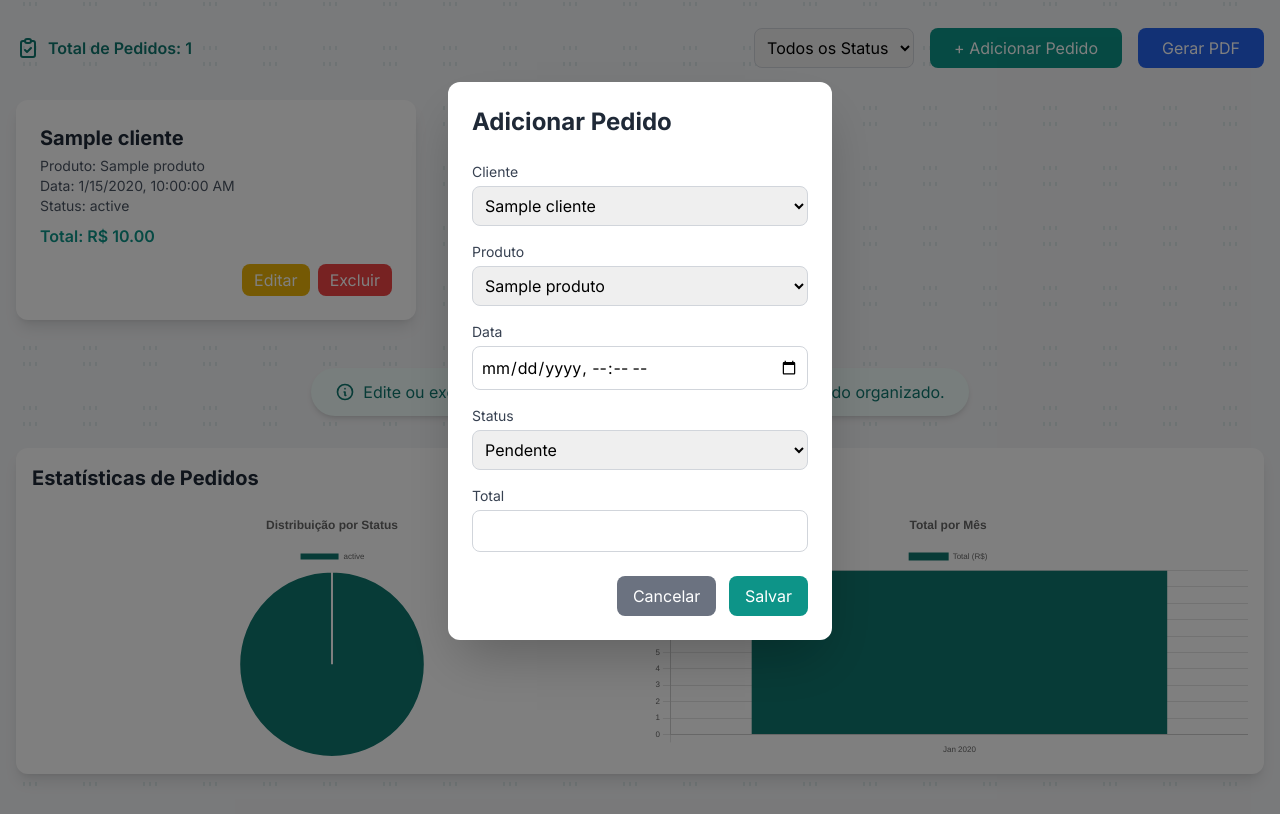
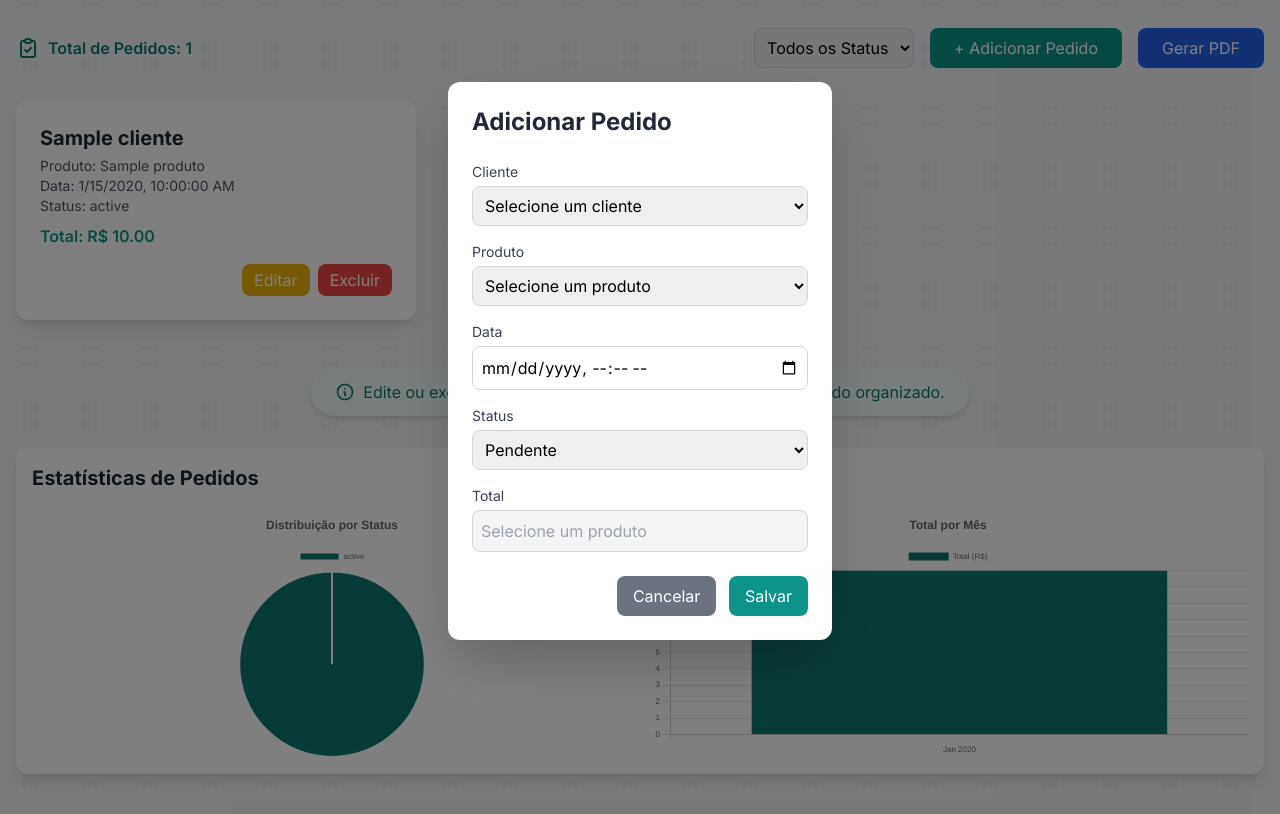
Before and after one commit to Yann-Uchoa5/versionamento-fastapi, a FastAPI app: page /listaPedidos in a window 1280 px wide, after a click on "+ Adicionar Pedido". Shown: the part 208-1022 px from the top of the page. Run offline with FastAPI, Linux system fonts and the light colour scheme; tables that the repository leaves empty hold one stand-in row (values such as "Sample post"); data that the repository does not hold is empty; parts of the project's set-up code (start-up, migrations or seed data) failed here and were passed over; some libraries are stand-ins or nearby versions.

Commit message:
up no valor total

```diff
--- a/app/templates/pedidos.html
+++ b/app/templates/pedidos.html
@@ -137,11 +137,15 @@
       <form id="form-add">
         <div class="mb-4">
           <label class="block text-sm font-medium text-gray-700">Cliente</label>
-          <select id="cliente_id" name="cliente_id" class="mt-1 p-2 border border-gray-300 w-full rounded-lg focus:ring-teal-500 focus:border-teal-500" required></select>
+          <select id="cliente_id" name="cliente_id" class="mt-1 p-2 border border-gray-300 w-full rounded-lg focus:ring-teal-500 focus:border-teal-500" required>
+            <option value="">Selecione um cliente</option>
+          </select>
         </div>
         <div class="mb-4">
           <label class="block text-sm font-medium text-gray-700">Produto</label>
-          <select id="produto_id" name="produto_id" class="mt-1 p-2 border border-gray-300 w-full rounded-lg focus:ring-teal-500 focus:border-teal-500" required></select>
+          <select id="produto_id" name="produto_id" class="mt-1 p-2 border border-gray-300 w-full rounded-lg focus:ring-teal-500 focus:border-teal-500" required>
+            <option value="">Selecione um produto</option>
+          </select>
         </div>
         <div class="mb-4">
           <label class="block text-sm font-medium text-gray-700">Data</label>
@@ -153,13 +157,11 @@
             <option value="Pendente">Pendente</option>
             <option value="Concluído">Concluído</option>
             <option value="Entregue">Entregue</option>
-
-
           </select>
         </div>
         <div class="mb-6">
           <label class="block text-sm font-medium text-gray-700">Total</label>
-          <input type="number" id="total" name="total" class="mt-1 p-2 border border-gray-300 w-full rounded-lg focus:ring-teal-500 focus:border-teal-500" step="0.01" required>
+          <input type="number" id="total" name="total" class="mt-1 p-2 border border-gray-300 w-full rounded-lg bg-gray-100" step="0.01" readonly placeholder="Selecione um produto">
         </div>
         <div class="text-right space-x-2">
           <button type="button" onclick="fecharModal('addModal')" class="bg-gray-500 text-white px-4 py-2 rounded-lg hover:bg-gray-600 transition duration-200">Cancelar</button>
@@ -273,10 +275,14 @@
     // Função para carregar opções de produtos e clientes
     async function loadSelectOptions() {
       try {
+        // Carregar produtos
         const produtosResponse = await fetch(produtosUrl);
+        if (!produtosResponse.ok) throw new Error("Erro ao carregar produtos");
         const produtosData = await produtosResponse.json();
         const produtosSelectAdd = document.getElementById("produto_id");
         const produtosSelectEdit = document.getElementById("edit-produto_id");
+        produtosSelectAdd.innerHTML = '<option value="">Selecione um produto</option>';
+        produtosSelectEdit.innerHTML = '<option value="">Selecione um produto</option>';
         produtosData.forEach(produto => {
           const optionAdd = document.createElement("option");
           optionAdd.value = produto.id;
@@ -285,10 +291,14 @@
           produtosSelectEdit.appendChild(optionAdd.cloneNode(true));
         });
 
+        // Carregar clientes
         const clientesResponse = await fetch(clientesUrl);
+        if (!clientesResponse.ok) throw new Error("Erro ao carregar clientes");
         const clientesData = await clientesResponse.json();
         const clientesSelectAdd = document.getElementById("cliente_id");
         const clientesSelectEdit = document.getElementById("edit-cliente_id");
+        clientesSelectAdd.innerHTML = '<option value="">Selecione um cliente</option>';
+        clientesSelectEdit.innerHTML = '<option value="">Selecione um cliente</option>';
         clientesData.forEach(cliente => {
           const optionAdd = document.createElement("option");
           optionAdd.value = cliente.id;
@@ -304,8 +314,36 @@
         }
       } catch (error) {
         console.error("Erro ao carregar produtos e clientes:", error);
+        alert("Erro ao carregar clientes ou produtos. Verifique a API.");
       }
     }
+
+    // Função para buscar o preço do produto
+    async function fetchProdutoPreco(produtoId) {
+      try {
+        const response = await fetch(`${produtosUrl}/${produtoId}`);
+        if (!response.ok) {
+          throw new Error(`Erro ao buscar produto: ${response.status}`);
+        }
+        const produto = await response.json();
+        return produto.preco; // Supondo que o campo do preço no backend seja "preco"
+      } catch (error) {
+        console.error("Erro ao buscar preço do produto:", error);
+        return 0;
+      }
+    }
+
+    // Evento para atualizar o total ao selecionar um produto
+    document.getElementById("produto_id").addEventListener("change", async (e) => {
+      const produtoId = e.target.value;
+      const totalInput = document.getElementById("total");
+      if (produtoId) {
+        const preco = await fetchProdutoPreco(produtoId);
+        totalInput.value = preco.toFixed(2);
+      } else {
+        totalInput.value = "";
+      }
+    });
 
     // Função para adicionar pedido
     document.getElementById("form-add").addEventListener("submit", async (e) => {
@@ -314,18 +352,20 @@
       const produto_id = document.getElementById("produto_id").value;
       const data_pedido = new Date(document.getElementById("data_pedido").value).toISOString();
       const status = document.getElementById("status").value;
-      const total = parseFloat(document.getElementById("total").value);
+      const total = parseFloat(document.getElementById("total").value) || 0;
 
       try {
-        await fetch(apiUrl, {
+        const response = await fetch(apiUrl, {
           method: "POST",
           headers: { "Content-Type": "application/json" },
           body: JSON.stringify({ cliente_id, produto_id, data_pedido, status, total })
         });
+        if (!response.ok) throw new Error("Erro ao salvar pedido");
         fecharModal("addModal");
         fetchPedidos(document.getElementById("status-filter").value);
       } catch (error) {
         console.error("Erro ao adicionar pedido:", error);
+        alert("Erro ao adicionar pedido. Verifique a API.");
       }
     });
 
@@ -490,9 +530,9 @@
     }
 
     // Carregar dados ao iniciar e configurar filtro
-    window.onload = () => {
-      fetchPedidos();
-      loadSelectOptions();
+    window.onload = async () => {
+      await loadSelectOptions(); // Carrega clientes e produtos primeiro
+      fetchPedidos(); // Depois carrega os pedidos
 
       document.getElementById('status-filter').addEventListener('change', (e) => {
         fetchPedidos(e.target.value);
```
